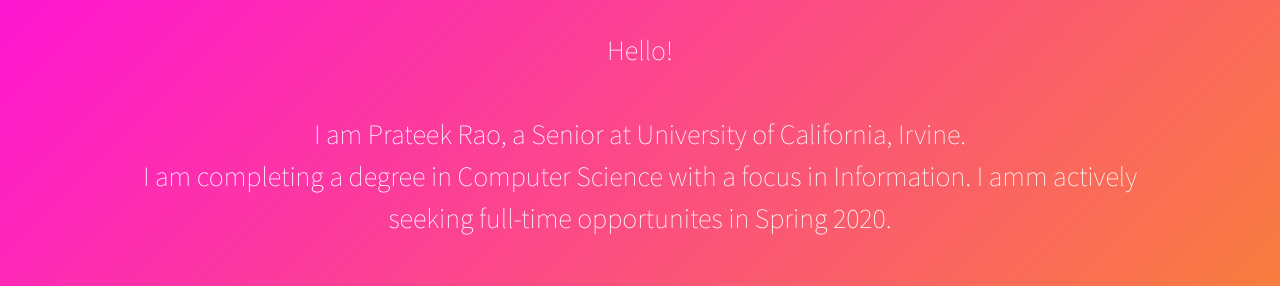
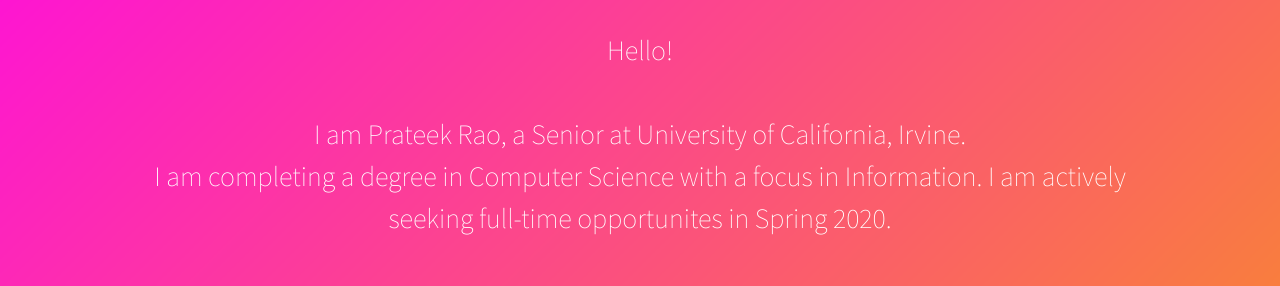
Before and after one commit to raopg/raopg.github.io, a plain HTML site: page index.html in a window 1280 px wide. Shown: the part 329-615 px from the top of the page. Drawn offline with Linux system fonts and the light colour scheme.

Commit message:
Fixed typo in Personal Statement

```diff
--- a/index.html
+++ b/index.html
@@ -32,7 +32,7 @@
 						</ul>
 
 						<div class="maintext">
-							<h1><strong><center>Hello!</center><br>I am Prateek Rao, a Senior at University of California, Irvine.<br>I am completing a degree in Computer Science with a focus in Information. I amm actively seeking full-time opportunites in Spring 2020.</strong></h1>
+							<h1><strong><center>Hello!</center><br>I am Prateek Rao, a Senior at University of California, Irvine.<br>I am completing a degree in Computer Science with a focus in Information. I am actively seeking full-time opportunites in Spring 2020.</strong></h1>
 
 						</div>
 					</header>
```
